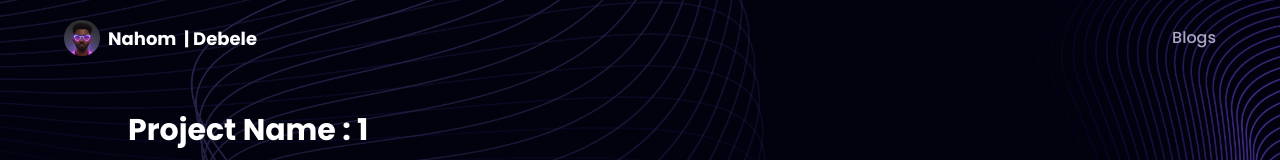
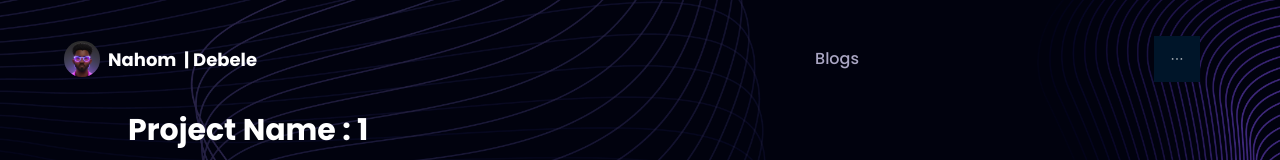
Before and after one commit to tesfahunBirega/Zersh_Portfolio, a React (Vite) app: page /projectdetail/1 in a window 1280 px wide. Shown: the top 160 px of the page. Built offline with nearby package versions, Linux system fonts and the light colour scheme.

Commit message:
added the login and sign up option

```diff
--- a/src/components/Navbar.jsx
+++ b/src/components/Navbar.jsx
@@ -4,7 +4,10 @@ import { Link } from "react-router-dom";
 import { styles } from "../styles";
 import { navLinks } from "../constants";
 import { logo, menu, close } from "../assets";
+import { Avatar, Menu } from "antd";
 import avatarlogo from "/log1.svg";
+import { Icosahedron } from "@react-three/drei";
+import SubMenu from "antd/es/menu/SubMenu";
 
 const Navbar = ({ project }) => {
   const [active, setActive] = useState("");
@@ -124,6 +127,23 @@ const Navbar = ({ project }) => {
             Blogs
           </p>
         </Link>
+        <div className="flex justify-end items-center p-4">
+          {/* <Avatar
+            size="large"
+            style={{ backgroundColor: "#87d068", cursor: "pointer" }}
+            icon={<Icosahedron />}
+          /> */}
+          <Menu theme="dark" mode="horizontal">
+            <SubMenu title="Account">
+              <Menu.Item key="login">
+                <Link to="/login">Login</Link>
+              </Menu.Item>
+              <Menu.Item key="signup">
+                <Link to="/signup">Sign Up</Link>
+              </Menu.Item>
+            </SubMenu>
+          </Menu>
+        </div>
       </div>
     </nav>
   );
```
